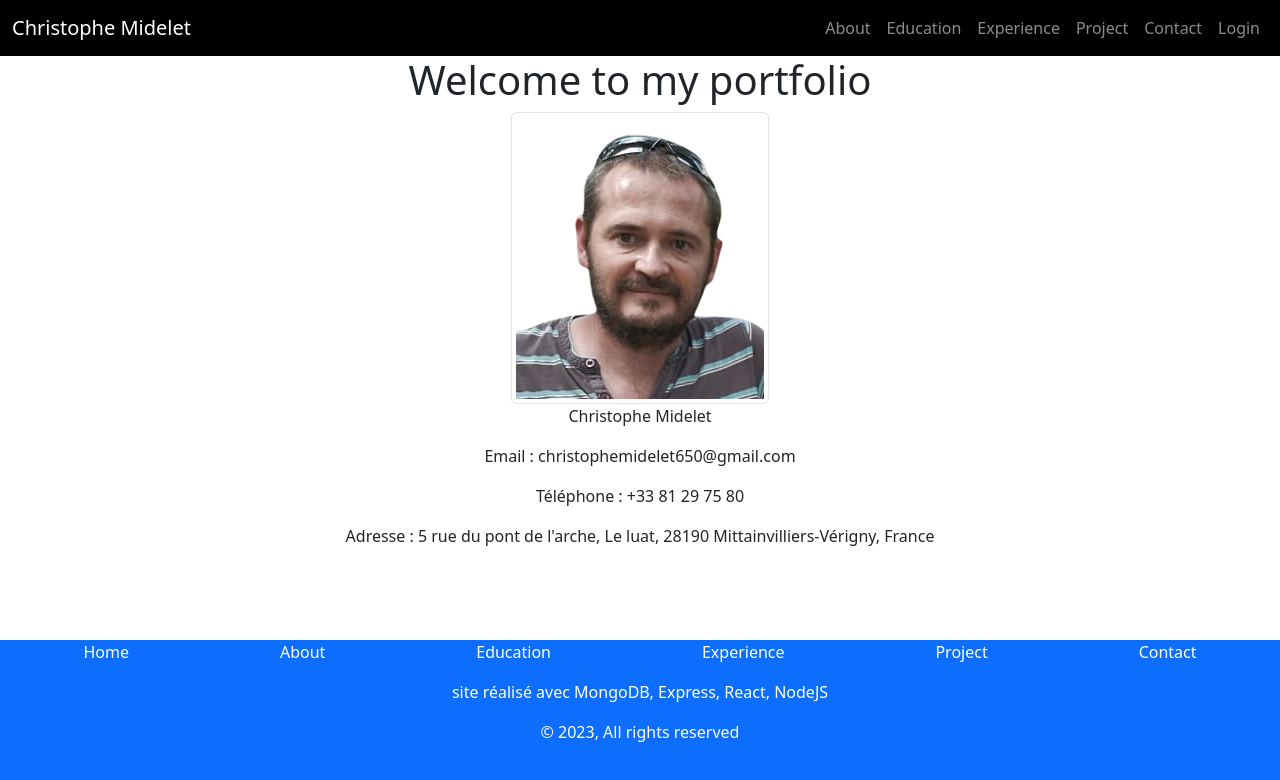
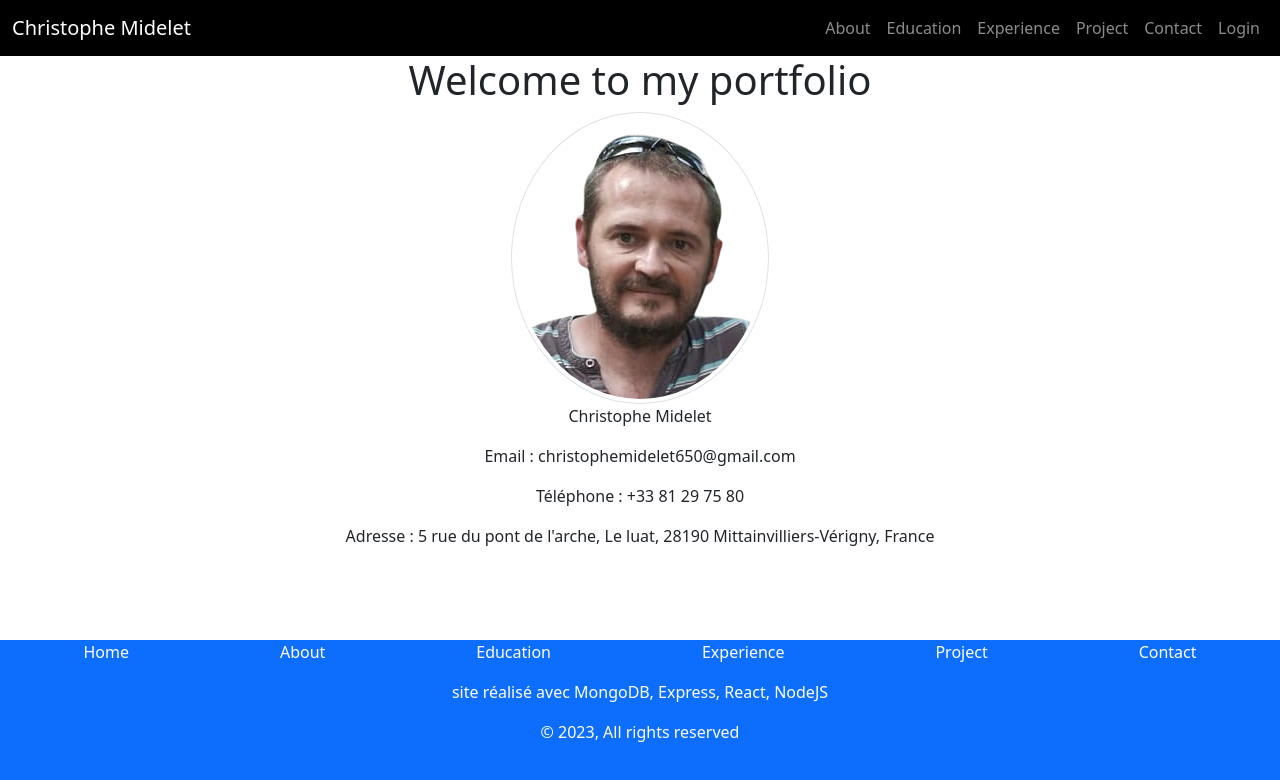
Before and after one commit to bdf007/portfolioTest, a React (Create React App) app in the folder client/: page / in a window 1280 px wide. Shown: the top 780 px of the page. Built offline with nearby package versions, Linux system fonts and the light colour scheme; no server answers.

Commit message:
Update Home.jsx

```diff
--- a/client/src/pages/Home.jsx
+++ b/client/src/pages/Home.jsx
@@ -14,7 +14,11 @@ const Home = () => {
         ) : (
           <div className="text-center">
             <h1>Welcome to my portfolio</h1>
-            <img src={profil} alt="profil" className="img-thumbnail" />
+            <img
+              src={profil}
+              alt="profil"
+              className="img-thumbnail rounded-circle"
+            />
             <p>Christophe Midelet</p>
             <p>Email : christophemidelet650@gmail.com</p>
             <p>Téléphone : +33 81 29 75 80</p>
```
